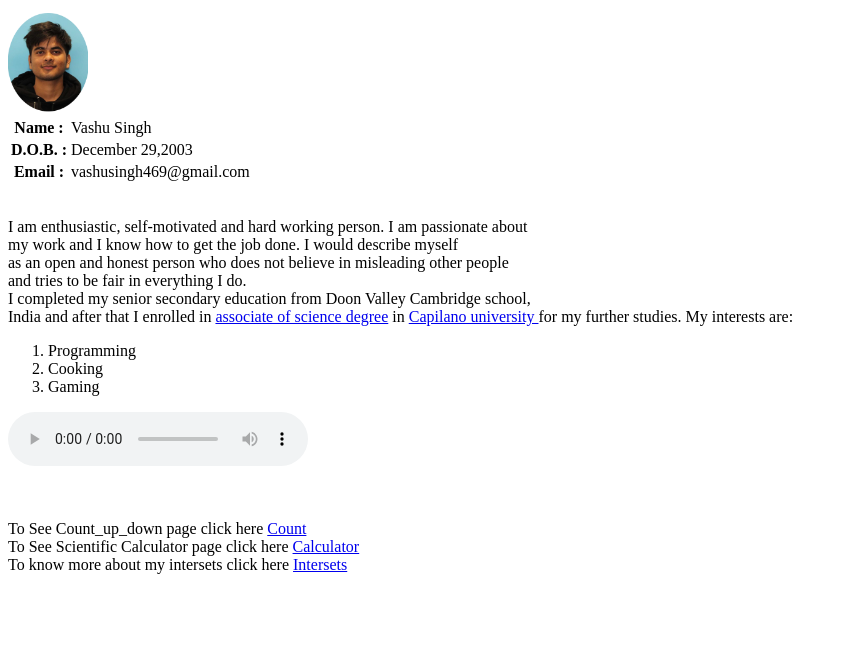
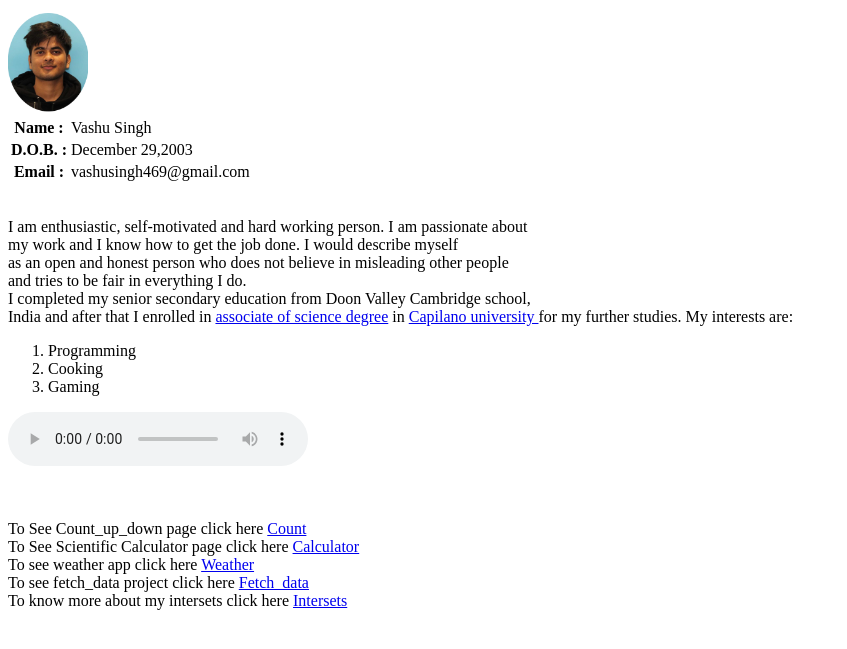
Before and after one commit to Vashusingh44/Comp_165, a plain HTML site: page index.html in a window 1280 px wide. Shown: the part 127-776 px from the top of the page, without its empty margins (0-847 px from the left). Drawn offline with Linux system fonts and the light colour scheme.

Commit message:
Update index.html

```diff
--- a/index.html
+++ b/index.html
@@ -47,6 +47,10 @@
 			<br>
 			To See Scientific Calculator page click here <a href="Calculator.html">Calculator</a>
 			<br>
+			To see weather app click here <a href="weather.html">Weather</a>
+		        <br>
+			To see fetch_data project click here <a href="Fetch_data.html">Fetch_data</a>
+			<br>
 			To know more about my intersets click here <a href="second.html"> Intersets</a>
 		</p>
 
```
